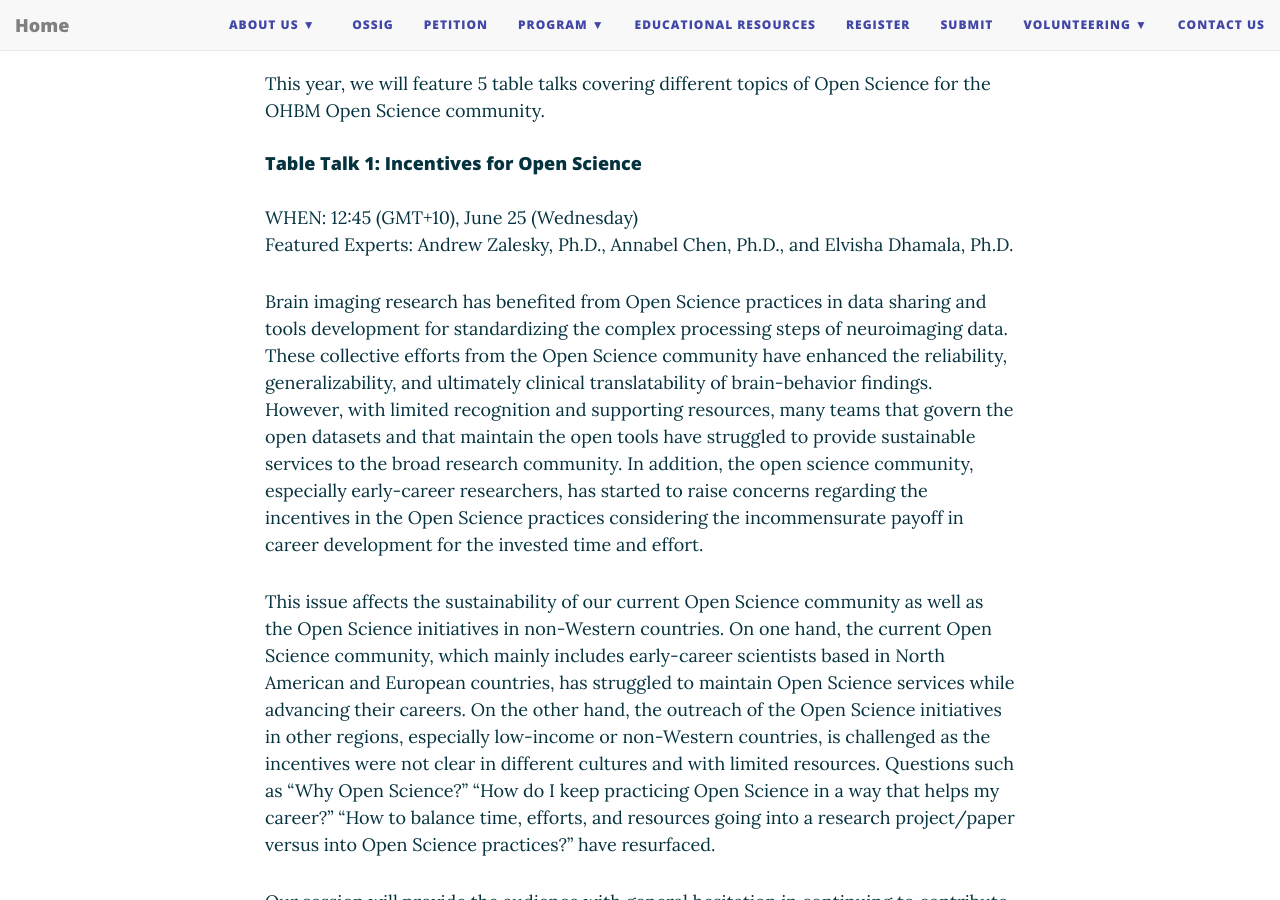
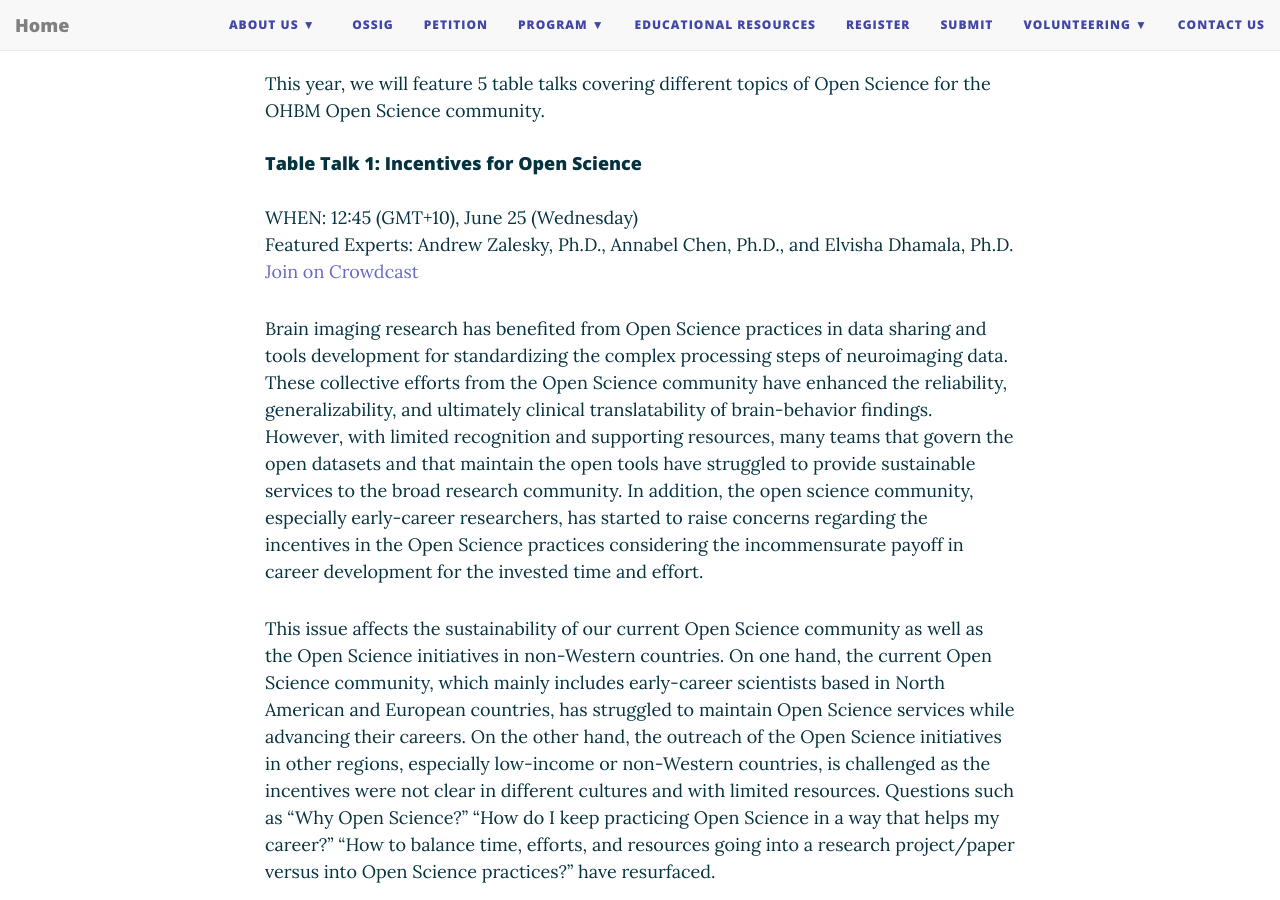
Before and after one commit to ohbm/osr2025, a Jekyll site: the page built from tabletalk.md, in a window 1280 px wide and 900 px high, scrolled down 463 px. Built offline with Jekyll 4.4.1, drawn with Linux system fonts in a browser that asks for light colours; nearby versions of some CDN libraries.

Commit message:
Update crowdcast link

```diff
--- a/tabletalk.md
+++ b/tabletalk.md
@@ -12,7 +12,7 @@
 #### Table Talk 1: Incentives for Open Science
 WHEN: 12:45 (GMT+10), June 25 (Wednesday)  <br>
 Featured Experts: Andrew Zalesky, Ph.D., Annabel Chen, Ph.D., and Elvisha Dhamala, Ph.D. <br>
-<!-- [Join on Crowdcast](https://www.crowdcast.io/e/osr-table-telehealth) -->
+[Join on Crowdcast](https://www.crowdcast.io/e/osr-2025-table-talk-1-incentives)
 
 Brain imaging research has benefited from Open Science practices in data sharing and tools development for standardizing the complex processing steps of neuroimaging data. These collective efforts from the Open Science community have enhanced the reliability, generalizability, and ultimately clinical translatability of brain-behavior findings. However, with limited recognition and supporting resources, many teams that govern the open datasets and that maintain the open tools have struggled to provide sustainable services to the broad research community. In addition, the open science community, especially early-career researchers, has started to raise concerns regarding the incentives in the Open Science practices considering the incommensurate payoff in career development for the invested time and effort.
 
```
Also changed, not shown: schedule.md (+1 -1 lines).
